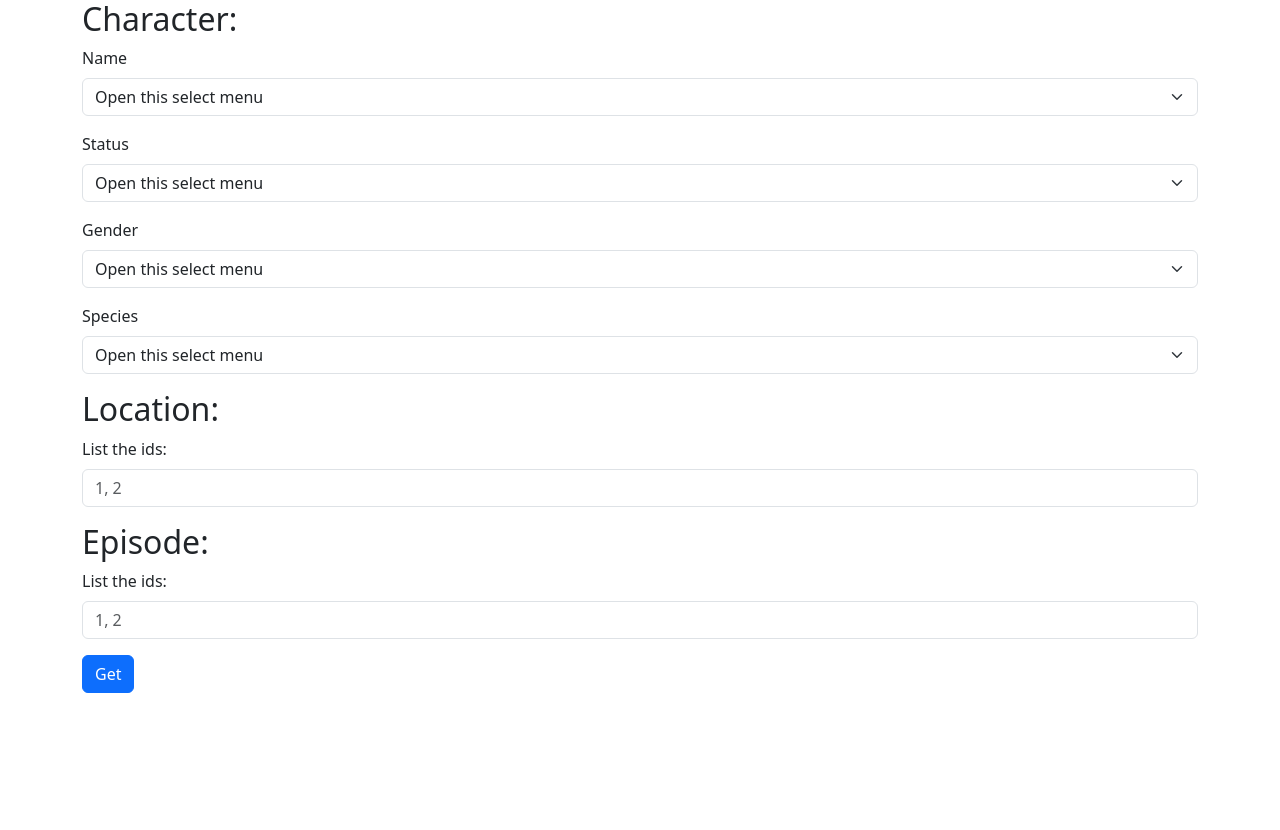
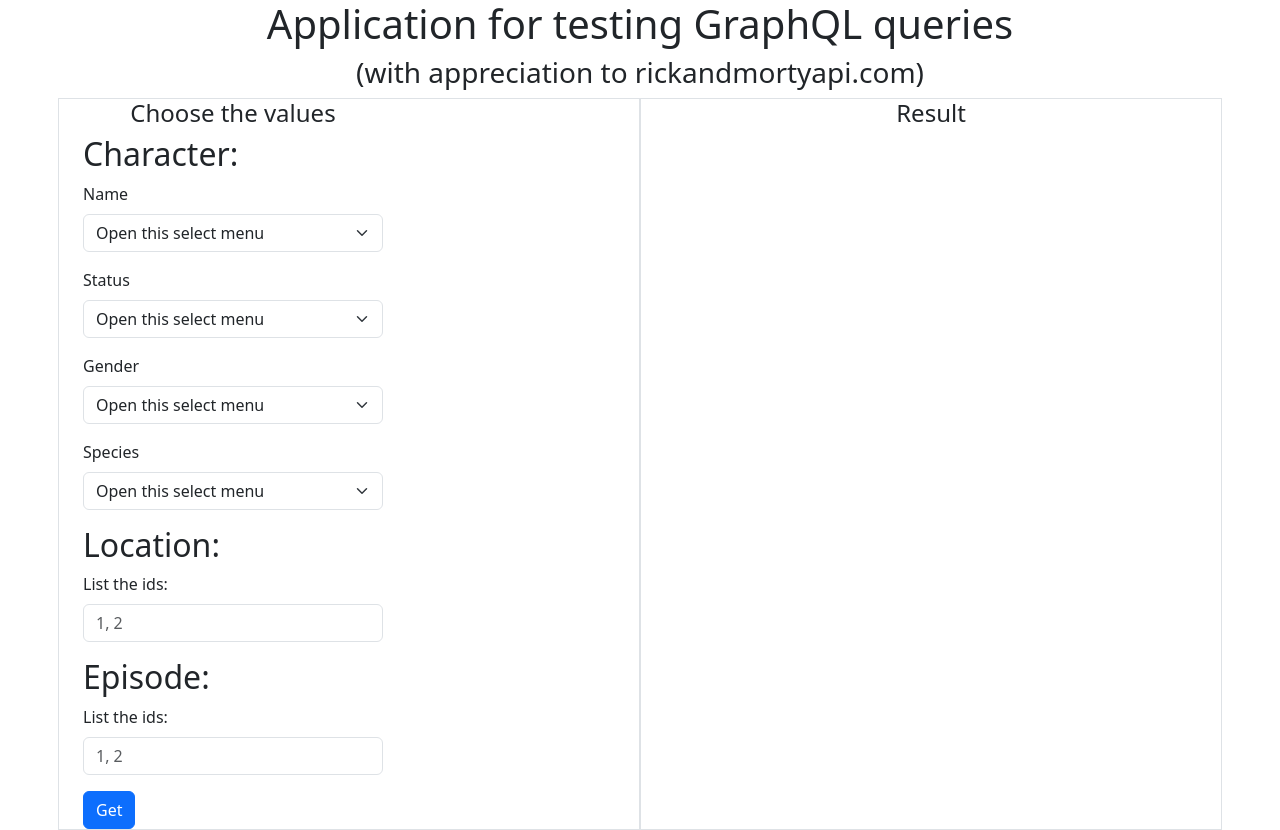
Before and after one commit to bart-git21/JS-jQuery-Bootstrap-PHP-Twig--rickandmortyapi, a PHP site: page / in a window 1280 px wide. Before the commit the page ends 693 px from the top, so only its background shows below. Run offline with PHP 8.4, Linux system fonts and the light colour scheme.

Commit message:
feat: vizualizate the results using class Card

```diff
--- a/index.php
+++ b/index.php
@@ -23,15 +23,48 @@
 
 <body>
     <div class="container">
-        <form>
+        <h1 class="text-center">Application for testing GraphQL queries</h1>
+        <h3 class="text-center">(with appreciation to rickandmortyapi.com)</h3>
+        <div class="row gx-5">
+            <div class="col border">
+                <form style="max-width:300px;">
+                    <h4 class="text-center">Choose the values</h4>
                     <?php include "components/select.php" ?>
                     <?php include "components/input.php" ?>
                     <button id="getDataBtn" type="submit" class="btn btn-primary">Get</button>
                 </form>
             </div>
+            <div class="col border">
+                <h4 class="text-center">Result</h4>
+                <div id="output"></div>
+            </div>
+        </div>
+
+    </div>
 
     <script>
         $(document).ready(function () {
+            class Card {
+                constructor(response) {
+                    this.list = response.data.characters.results;
+                }
+                addCard(data) {
+                    return `
+                    <div class="card" style="width: 18rem;">
+                        <img src="${data.image}" class="card-img-top" alt="...">
+                        <div class="card-body">
+                            <h5 class="card-title">${data.name}</h5>
+                            <p class="card-text">${data.species} - ${data.status}</p>
+                        </div>
+                    </div>
+                    `
+                }
+                display() {
+                    this.list.forEach(
+                        e => $("#output").append(this.addCard(e))
+                    )
+                }
+            }
         const isValidInputValue = (value) => (/^[\d,]*$/.test(value));
         const query = {
             nameSelect: "",
@@ -75,7 +108,9 @@
                     $('input').each(function () {
                         this.value = "";
                     })
-                        console.log(response)
+                    console.log(response);
+                    const cards = new Card(response);
+                    cards.display();
                 })
                 .fail((xhr, status, error) => {
                     console.log(error);
```
Lines whose indentation alone changed are shown as unchanged.
